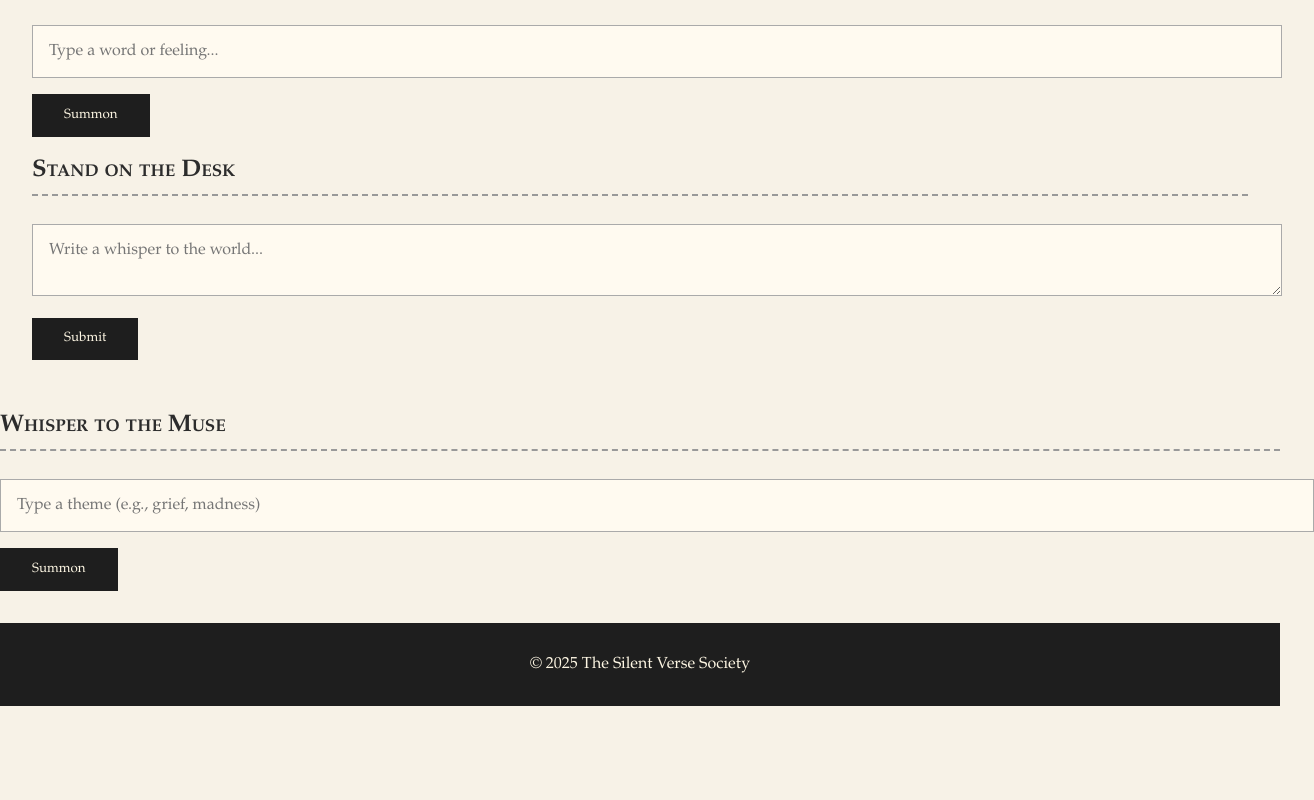
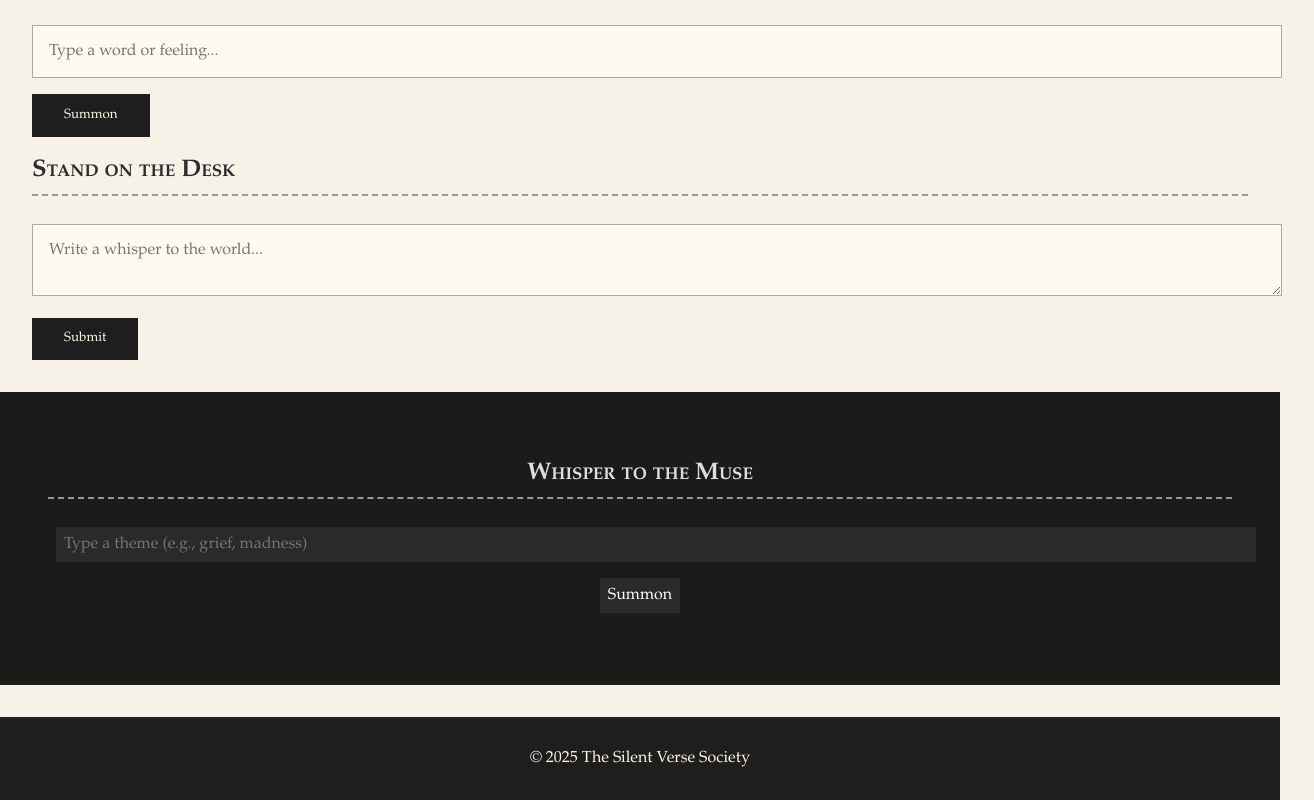
Before and after one commit to Jadebabes/silent-verse-society, a plain HTML site: page index.html in a window 1280 px wide. Shown: the part 1372-2172 px from the top of the page, 1314 px wide, since content can reach past the window. Before the commit the page ends 2078 px from the top, so only its background shows below. Drawn offline with Linux system fonts and the light colour scheme.

Commit message:
Update style.css

```diff
--- a/style.css
+++ b/style.css
@@ -103,6 +103,22 @@ button {
 button:hover {
     background: #444;
 }
+.oracle {
+  text-align: center;
+  padding: 3em;
+  background: #1b1b1b;
+  color: #e3dede;
+  font-family: 'Garamond', serif;
+}
+
+.oracle input, .oracle button {
+  padding: 0.5em;
+  background: #2a2a2a;
+  color: #fff;
+  border: none;
+  margin: 0.5em;
+  font-size: 1em;
+}
 
 footer {
     background: #1e1e1e;
```
